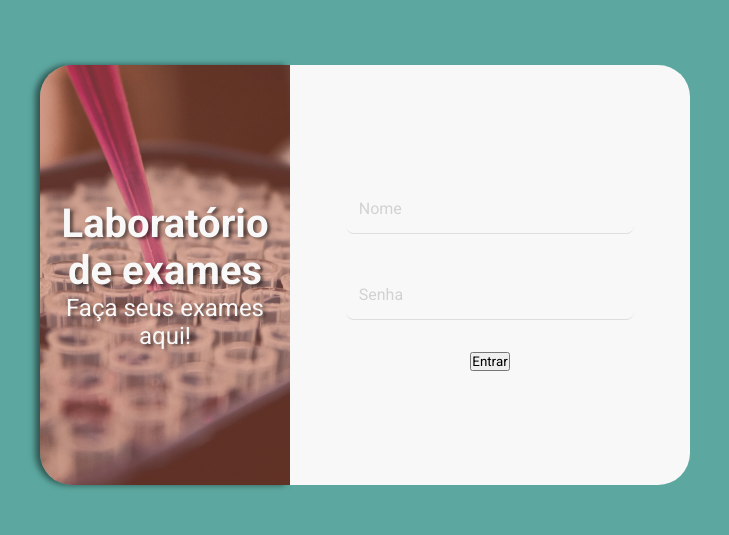
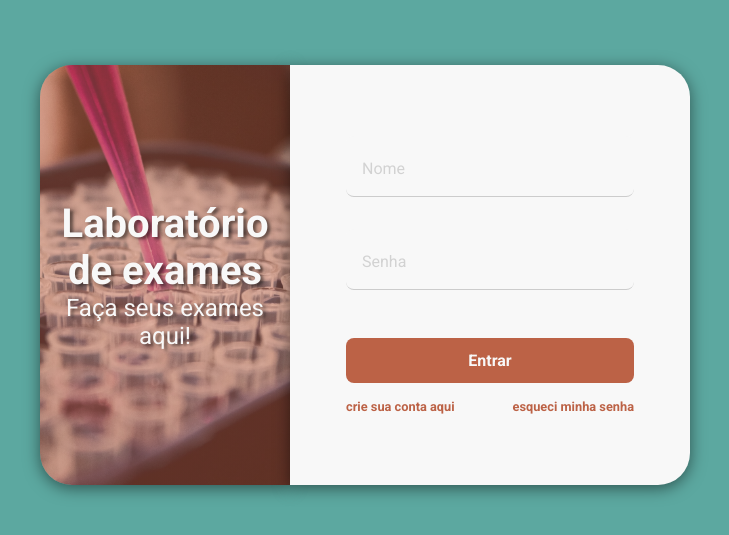
Before and after one commit to walber-vaz/laboratorio-exames, a plain HTML site: page index.html in a window 1280 px wide. Shown: the part 125-660 px from the top of the page, without its empty margins (275-1004 px from the left). Drawn offline with Linux system fonts and the light colour scheme.

Commit message:
Projeto para portfólio (tela de login e area de cadastro de exames) -> estiliando butão e crie sua conta esqueci minha senha

```diff
--- a/assets/css/styles.css
+++ b/assets/css/styles.css
@@ -8,6 +8,7 @@
   --height-container: 420px;
   --color-primary: #5CA8A0;
   --color-secondary: #BC6246;
+  --color-hover: #bb6b52;
   --color-white: #F8F8F8;
 }
 
@@ -17,6 +18,10 @@
   padding: 0;
   margin: 0;
   box-sizing: border-box;
+}
+
+a {
+  text-decoration: none;
 }
 
 /* BODY */
@@ -34,7 +39,7 @@ body {
 
 /* CONTENT */
 .content {
-  box-shadow: -0.3rem 0 .4rem rgb(0, 0, 0, .5);
+  box-shadow: 0 .2rem 1rem rgb(0, 0, 0, .5);
   display: flex;
   align-items: center;
   justify-content: center;
@@ -62,6 +67,7 @@ body {
 
 /* LOGIN */
 .login {
+  box-shadow: 0 .2rem 1rem rgb(0, 0, 0, .5);
   display: flex;
   align-items: center;
   justify-content: center;
@@ -80,7 +86,7 @@ body {
 }
 
 .form #name, .form #password {
-  padding: .8rem;
+  padding: 1rem;
   outline: none;
   border: none;
   background-color: var(--color-white);
@@ -89,14 +95,44 @@ body {
   width: 18rem;
   font-size: 1.5rem;
   color: var(--color-secondary);
-  border-bottom: .1rem solid #dedede;
-}
-
-.form #name:focus, .form #password:focus {
-  border: .1rem solid var(--color-secondary);
+  border-bottom: .1rem solid #ccc;
 }
 
 input::placeholder {
   font-size: 1rem;
   color: #d2d2d2;
 }
+
+/* BTN */
+.btn {
+  width: 18rem;
+  margin-top: 1rem;
+  padding: .8rem;
+  outline: none;
+  border: none;
+  border-radius: .5rem;
+  cursor: pointer;
+  font-size: 1rem;
+  background-color: var(--color-secondary);
+  color: var(--color-white);
+  font-weight: bold;
+}
+
+.btn:hover {
+  background-color: var(--color-hover);
+}
+
+/* DESC FORM */
+.desc-form {
+  display: flex;
+  flex-direction: row;
+  justify-content: space-between;
+  width: 18rem;
+}
+
+.desc-form a {
+  font-size: .8rem;
+  font-weight: bold;
+  margin-top: 1rem;
+  color: var(--color-secondary);
+}
--- a/index.html
+++ b/index.html
@@ -23,6 +23,10 @@
         <input type="text" name="name" placeholder="Nome" id="name">
         <input type="password" name="password" placeholder="Senha" id="password">
         <button class="btn">Entrar</button>
+        <div class="desc-form">
+          <a href="#">crie sua conta aqui</a>
+          <a href="#">esqueci minha senha</a>
+        </div>
       </form>
     </div>
   </div>
```
